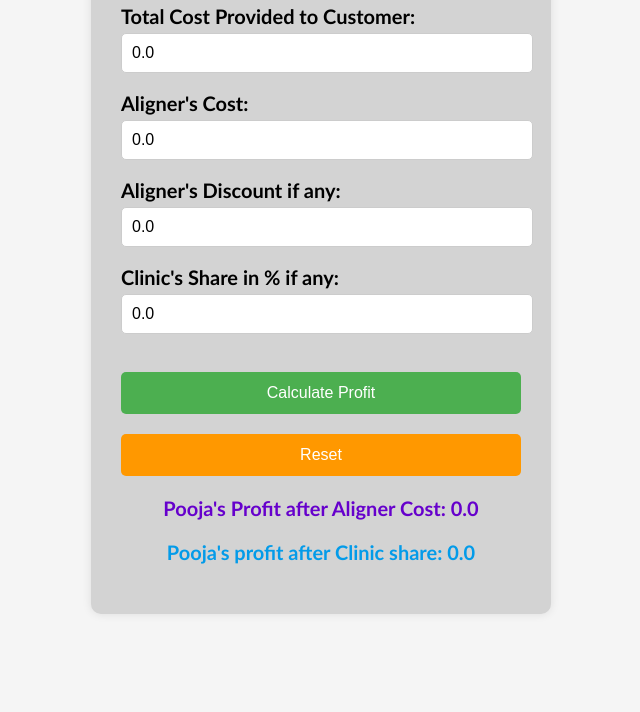
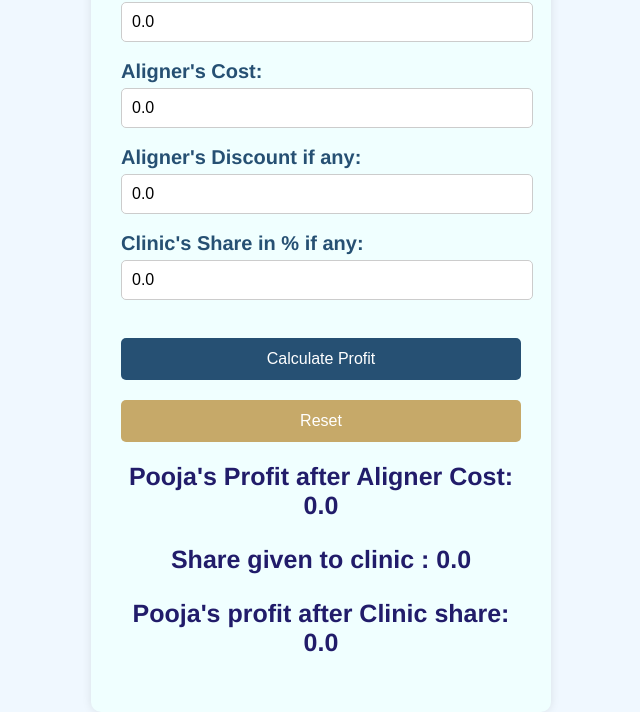
Before and after one commit to Parthpoi/newprofit, a plain HTML site: page index.html in a window 1280 px wide. Shown: the part 169-881 px from the top of the page, without its empty margins (319-959 px from the left). Before the commit the page ends 800 px from the top, so only its background shows below. Drawn offline with Linux system fonts and the light colour scheme.

Commit message:
Update index.html

```diff
--- a/index.html
+++ b/index.html
@@ -6,18 +6,18 @@
 <title>Profit Calculation for Pooja's Patient</title>
 <style>
  body {
-    font-family: "Candara", cursive;
+  font-family: "Helvetica";
   margin: 0;
   padding: 0;
   display: flex;
   justify-content: center;
   align-items: center;
   min-height: 100vh;
-    background-color: #f5f5f5;
+  background-color: #f0f8ff; /* Light cyan background */
 }
 
 #container {
-    background-color: lightgray;
+  background-color: #f0ffff; /* Light cyan container background */
   border-radius: 10px;
   box-shadow: 0 0 10px rgba(0, 0, 0, 0.1);
   padding: 30px;
@@ -26,12 +26,10 @@
 }
 
 h2 {
-    color: #00ff99;
   font-size: 30px;
   margin-bottom: 20px;
   text-align: center;
-    font-family: 'Segoe UI', Tahoma, Geneva, Verdana, sans-serif;
-    color: #4caf50;
+  color: #265073; /* Dark blue */
 }
 
 label {
@@ -39,6 +37,7 @@
   margin-bottom: 5px;
   font-weight: bold;
   font-size: 20px;
+  color: #265073; /* Dark blue */
 }
 
 input {
@@ -60,57 +59,57 @@
   width: 100%;
   display: block;
   transition: all 0.3s ease;
+  color: #fff; /* White text */
 }
 
 #calculateButton {
-    background-color: #4caf50;
-    color: white;
+  background-color: #265073; /* Dark blue */
 }
 
 #calculateButton:hover {
-    background-color: #45a049;
+  background-color: #50623A; /* Dark green */
 }
 
 #resetButton {
-    background-color: #ff9800;
-    color: white;
+  background-color: #C6A969; /* Light brown */
 }
 
 #resetButton:hover {
-    background-color: #e68a00;
+  background-color: #C68642; /* Darker brown */
 }
 
 p {
   margin-top: 20px;
   font-weight: bold;
   font-size: 16px;
-    color: #333;
+  color: #333; /* Dark gray */
   text-align: center;
 }
-  #result {
-    color: #6600cc;
-    font-size: 20px;
-  }
-  #result1 {
-    color: #039be9;
-    font-size: 20px;
+
+#result,
+#result1,
+#result2 {
+  color: #211C6A; /* Dark purple */
+  font-size: 25px;
+  font-family: "Helvetica";
 }
 </style>
 </head>
 <body>
   <div id="container">
     <h2>Profit Calculation for Pooja's Patient</h2>
-    <label for="totalcost">Total Cost Provided to Customer:</label>
-    <input type="number" id="totalcost" value="0.0">
+    <label for="totalcost">Total Cost Provided to Patient:</label>
+    <input type="number" id="totalcost" value="0.0" onclick="clearContent(this)">
     <label for="alignercost">Aligner's Cost:</label>
-    <input type="number" id="alignercost" value="0.0">
+    <input type="number" id="alignercost" value="0.0" onclick="clearContent(this)">
     <label for="alignerdiscount">Aligner's Discount if any:</label>
-    <input type="number" id="alignerdiscount" value="0.0">
+    <input type="number" id="alignerdiscount" value="0.0" onclick="clearContent(this)">
     <label for="clinicshare">Clinic's Share in % if any:</label>
-    <input type="number" id="clinicshare" value="0.0">
+    <input type="number" id="clinicshare" value="0.0" onclick="clearContent(this)">
     <button id="calculateButton" onclick="calculateProfit()">Calculate Profit</button>
     <button id="resetButton" onclick="resetValues()">Reset</button>
     <p id="result">Pooja's Profit after Aligner Cost: 0.0</p>
+    <p id="result2">Share given to clinic : 0.0</p>
     <p id="result1">Pooja's profit after Clinic share: 0.0</p>
   </div>
 
@@ -124,6 +123,8 @@
       document.getElementById('result').innerText = "Pooja's Profit after Aligner Cost: " + profitAfterAlignerCost;
       var profitAfterClinicShare = profitAfterAlignerCost - (profitAfterAlignerCost * clinicShare / 100);
       document.getElementById('result1').innerText = "Pooja's profit after Clinic share: " + profitAfterClinicShare;
+      var clinicshare = profitAfterAlignerCost - profitAfterClinicShare;
+      document.getElementById('result2').innerText = "Pooja's profit after Clinic share: " + clinicshare;
     }
 
     function resetValues() {
@@ -134,6 +135,10 @@
       document.getElementById('result').innerText = "Pooja's Profit after Aligner Cost: 0.0";
       document.getElementById('result1').innerText = "Pooja's profit after Clinic share: 0.0";
     }
+
+    function clearContent(element) {
+      element.value = ""; // Clears the content of the clicked textbox
+    }
   </script>
 </body>
 </html>
```
Lines whose indentation alone changed are shown as unchanged.
